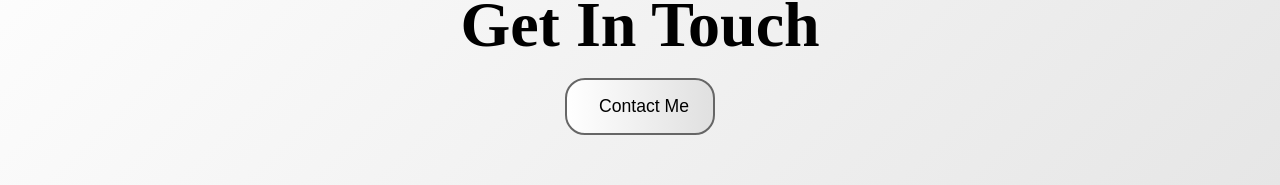
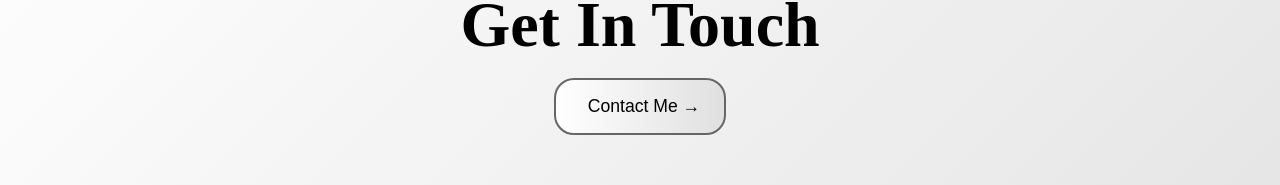
Before and after one commit to Vishal-Devre/portfoliovd, a React (Vite) app: page /contact in a window 1280 px wide. Shown: the part 176-361 px from the top of the page. Built offline with nearby package versions, Linux system fonts and the light colour scheme.

Commit message:
Update Contact.jsx

```diff
--- a/src/components/Contact.jsx
+++ b/src/components/Contact.jsx
@@ -1,10 +1,10 @@
-import React, { useState, useEffect, useRef } from 'react';
-import { FaInstagram, FaLinkedin, FaFacebook, FaPhone, FaEnvelope, FaMapMarkerAlt, FaTimes, FaCheck, FaExclamationCircle, FaTimesCircle } from 'react-icons/fa';
-import Navbar from './Navbar';
-import './Contact.css';
 import emailjs from '@emailjs/browser';
 import AOS from 'aos';
 import 'aos/dist/aos.css';
+import { useEffect, useRef, useState } from 'react';
+import { FaCheck, FaEnvelope, FaExclamationCircle, FaFacebook, FaInstagram, FaLinkedin, FaMapMarkerAlt, FaPhone, FaTimes, FaTimesCircle } from 'react-icons/fa';
+import './Contact.css';
+import Navbar from './Navbar';
 
 const initializeEmailJS = () => {
     if (import.meta.env.VITE_EMAILJS_PUBLIC_KEY) {
@@ -144,7 +144,7 @@ const Contact = ({ darkMode, toggleDarkMode }) => {
                             data-aos="fade-up"
                             data-aos-delay="200"
                         >
-                            Contact Me
+                            Contact Me →
                         </button>
                     </div>
 
```
